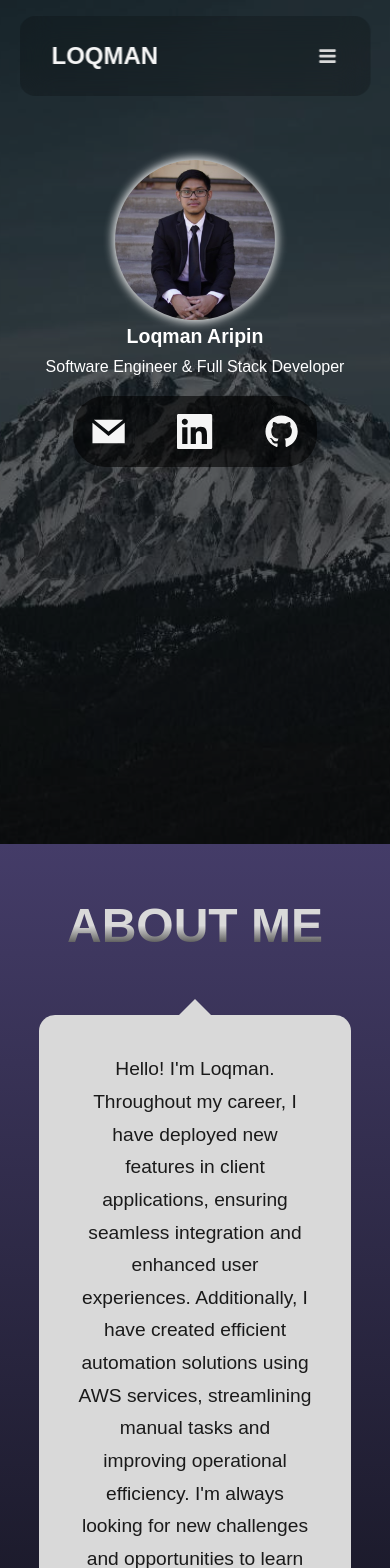
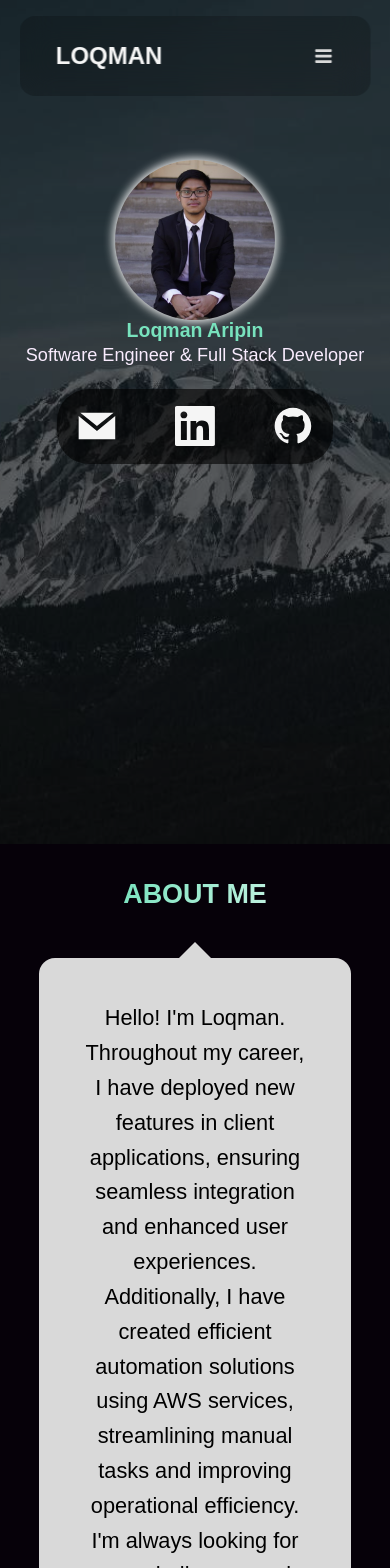
Before and after one commit to akkeyron/akkeyron.github.io, a React (Create React App) app: page / in a window 390 px wide. Shown: the top 1568 px of the page. Built offline with nearby package versions, Linux system fonts and the light colour scheme.

Commit message:
created constant for font sizes and colors

```diff
--- a/src/index.css
+++ b/src/index.css
@@ -1,6 +1,8 @@
 @import url('https://fonts.googleapis.com/css2?family=Roboto:wght@300;400;500;700&display=swap');
 
-*, *::before, *::after {
+*,
+*::before,
+*::after {
   margin: 0;
   padding: 0;
   border: 0;
@@ -11,24 +13,32 @@
 }
 
 :root {
-  --color-bg: hsl(240, 23%, 11%);
-  --color-bg-variant: #443C68;
-  --color-primary: #0000ff;
-  --color-primary-variant: rgba(77, 181, 255, 0.4);
-  --color-white: #fff;
+  --text: hsl(283, 90%, 96%);
+  --background: hsl(280, 82%, 2%);
+  --primary-button: hsl(159, 65%, 68%);
+  --secondary-button: hsl(0, 0%, 90%);
+  --accent: hsl(159, 65%, 85%);
+  --second-accent: hsl(159, 91%, 93%);
+  --color-clickable: hsl(240, 100%, 50%);
+
   --gray-color: hsl(0, 0%, 100%, 0.6);
-  --color-dark: hsl(0, 0%, 10%);
+  --color-dark: hsl(0, 0%, 0%);
   --color-light: hsl(0, 0%, 85%);
 
   --transition: all 400ms ease;
 
-  --container-width-lg: 75%;
-  --container-width-md: 86%;
-  --container-width-sm: 90%;
+  --fs-300: clamp(1.13rem, calc(1.08rem + 0.22vw), 1.25rem);
+  --fs-400: clamp(1.35rem, calc(1.20rem + 0.73vw), 1.77rem);
+  /* base font size */
+  --fs-500: clamp(1.62rem, calc(1.31rem + 1.53vw), 2.50rem);
+  --fs-600: clamp(1.94rem, calc(1.39rem + 2.77vw), 3.53rem);
+  --fs-700: clamp(2.33rem, calc(1.41rem + 4.63vw), 5.00rem);
+  --fs-800: clamp(2.80rem, calc(1.32rem + 7.42vw), 7.07rem);
 }
 
 html {
   scroll-behavior: smooth;
+  color-scheme: light dark;
 }
 
 ::-webkit-scrollbar {
@@ -38,18 +48,18 @@ html {
 /* add background-image for web */
 body {
   font-family: 'Poppins', sans-serif;
+  font-size: var(--fs-300);
   -webkit-font-smoothing: antialiased;
   -moz-osx-font-smoothing: grayscale;
-  /* background: var(--color-bg); */
-  background: gray;
-  color: var(--color-white);
-  line-height: 1.7;
+  color: var(--text);
+  line-height: 1.6;
+  background-color: var(--background);
 
 }
 
-.container {
-  width: var(--container-width-lg);
-  margin: 0 auto;
+.wrapper {
+  width: min(100% - 3rem, 55ch);
+  margin-inline: auto;
 }
 
 .card-container {
@@ -62,14 +72,36 @@ body {
 
 h1,
 h2,
-h3,
-h4,
-h5 {
+h3 {
   font-weight: 500;
+  line-height: 1.1;
 }
 
 h1 {
-  font-size: 2.5rem;
+  font-size: var(--fs-600);
+  color: var(--primary-button);
+}
+
+h2 {
+  font-size: var(--fs-500);
+  color: var(--primary-button);
+}
+
+h3 {
+  font-size: var(--fs-400);
+}
+
+a {
+  color: var(--primary-button);
+}
+
+a:hover,
+a:focus {
+  color: var(--accent);
+}
+
+::marker {
+  color: var(--background);
 }
 
 section {
@@ -79,24 +111,21 @@ section {
   text-align: center;
   min-height: 100svh;
   padding-block: 2em;
-  background: var(--color-bg);
 }
 
 .section-title {
-  margin: 2rem;
-  background-image: linear-gradient(to bottom, #D9D9D9 50%, hsl(0 0% 10% / 1));
+  background: linear-gradient(120deg, var(--primary-button), var(--accent));
   -webkit-background-clip: text;
   -webkit-text-fill-color: transparent;
   -moz-background-clip: text;
   -moz-text-fill-color: transparent;
-  font-size: 1.5em;
   font-weight: 800;
+  /* background-color: var(--primary-button); */
 }
 
 section>h2 {
   color: var(--color-primary);
   margin-bottom: 3rem;
-  font-size: 2rem;
 }
 
 .text-light {
@@ -110,18 +139,25 @@ section>h2 {
   display: inline-block;
   padding: 0.5em 0.6em;
   border-radius: 0.5em;
-  font-size: 1em;
+  font-size: var(--fs-300);
   cursor: pointer;
   font-weight: 600;
-  border: 1px solid var(--color-primary);
-  color: black;
+  border: 2px solid var(--primary-button);
+  background: var(--secondary-button);
+  color: var(--color-dark);
   transition: var(--transition);
 }
 
 .btn:hover {
-  background: var(--color-white);
-  color: var(--color-bg);
+  background: var(--secondary-button);
+  color: var(--background);
   border-color: transparent;
+}
+
+.primary {
+  background: var(--primary-button);
+  color: var(--color-dark);
+  transition: var(--transition);
 }
 
 
@@ -130,24 +166,3 @@ img {
   width: 100%;
   object-fit: cover;
 }
-
-/* responsive */
-/* @media screen and (max-width: 1024px) {
-  .container {
-    width: var(--container-width-md);
-  }
-
-  section {
-    margin-top: 6rem;
-  }
-}
-
-@media screen and (max-width: 600px) {
-  .container {
-    width: var(--container-width-sm);
-  }
-
-  section>h2 {
-    margin-bottom: 2rem;
-  }
-} */
```
